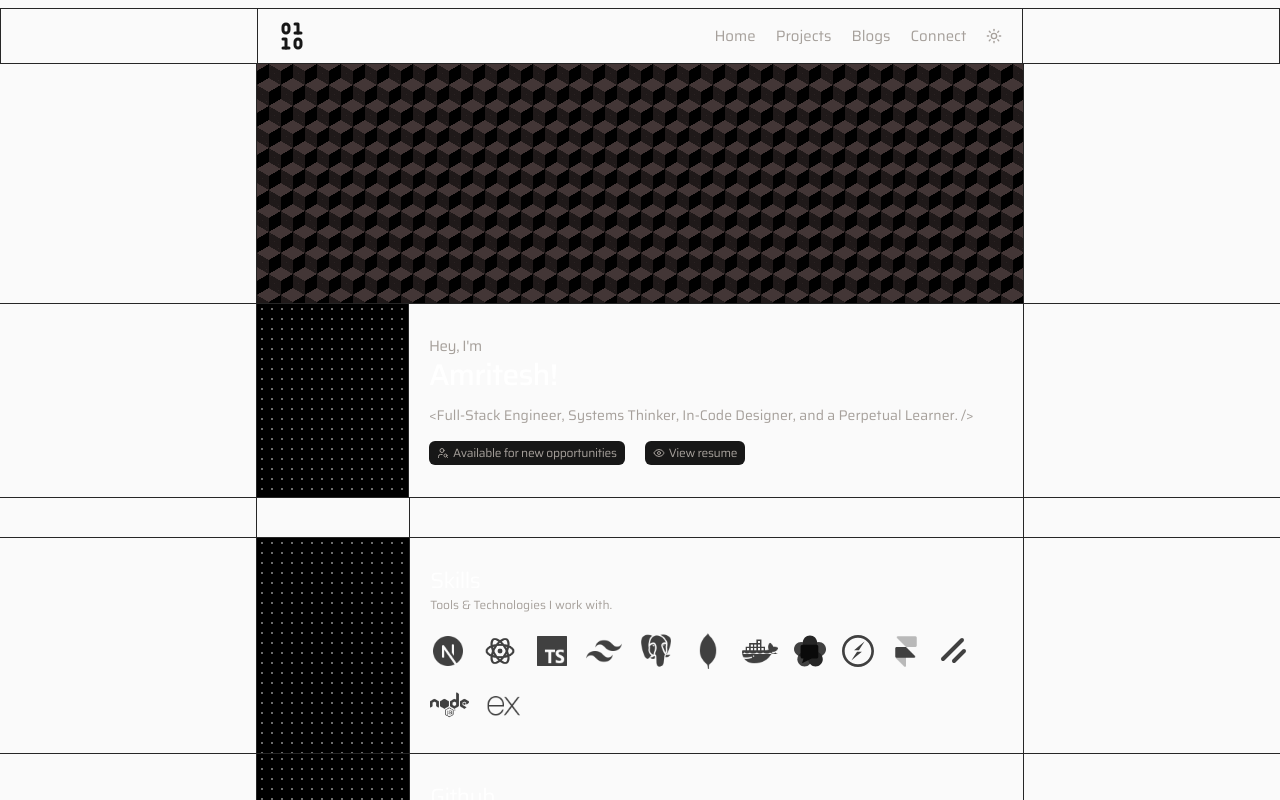
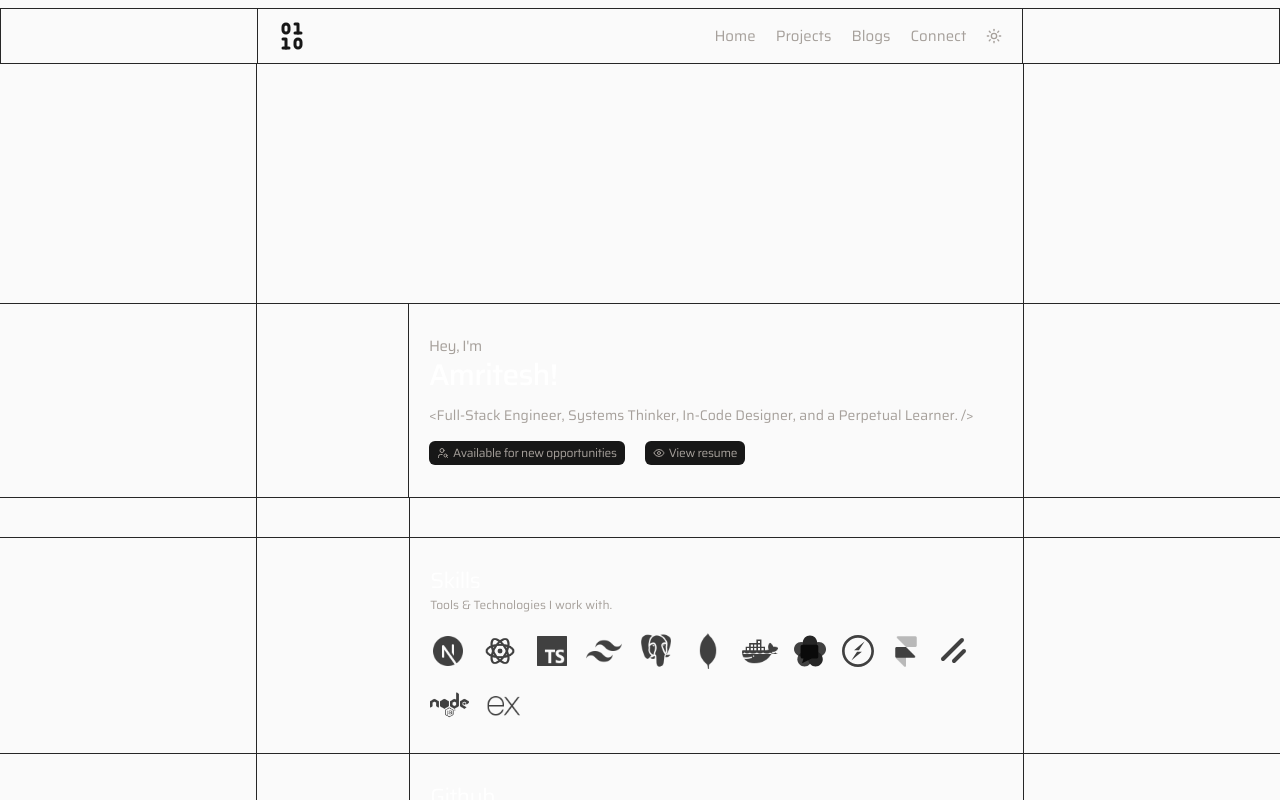
Before and after one commit to amriteshx1/portfolio, a Next.js app: page / in a window 1280 px wide. Shown: the top 800 px of the page. Built offline with nearby package versions, Linux system fonts and the light colour scheme.

Commit message:
add light mode variants for dotted and neutral 3d pattern

```diff
--- a/src/app/globals.css
+++ b/src/app/globals.css
@@ -1,4 +1,6 @@
 @import "tailwindcss";
+
+@custom-variant dark (&:where(.dark, .dark *));
 
 :root {
   --background: #ffffff;
@@ -25,17 +27,32 @@ body {
   font-family: var(--font-saira), Arial, Helvetica, sans-serif;
 }
 
-.dotted-pattern {
+.dark .dotted-pattern-light {
   background-color: #000;
   opacity: 1;
   background-image: radial-gradient(#6c6c6c 0.8px, #000 0.8px);
   background-size: 10px 10px;
 }
 
-.neutral-pattern{
+.dotted-pattern-light {
+  background-color: #fff;
+  opacity: 1;
+  background-image: radial-gradient(#b7abab 0.8px, #fff 0.8px);
+  background-size: 10px 10px;
+}
+
+.dark .neutral-pattern-light{
   background-color: #000000;
   opacity: 1;
   background-image:  linear-gradient(30deg, #433636 12%, transparent 12.5%, transparent 87%, #433636 87.5%, #433636), linear-gradient(150deg, #433636 12%, transparent 12.5%, transparent 87%, #433636 87.5%, #433636), linear-gradient(30deg, #433636 12%, transparent 12.5%, transparent 87%, #433636 87.5%, #433636), linear-gradient(150deg, #433636 12%, transparent 12.5%, transparent 87%, #433636 87.5%, #433636), linear-gradient(60deg, #43363677 25%, transparent 25.5%, transparent 75%, #43363677 75%, #43363677), linear-gradient(60deg, #43363677 25%, transparent 25.5%, transparent 75%, #43363677 75%, #43363677);
+  background-size: 24px 42px;
+  background-position: 0 0, 0 0, 12px 21px, 12px 21px, 0 0, 12px 21px;
+}
+
+.neutral-pattern-light{
+  background-color: #ffffff;
+  opacity: 1;
+  background-image:  linear-gradient(30deg, #d5cfcf 12%, transparent 12.5%, transparent 87%, #d5cfcf 87.5%, #d5cfcf), linear-gradient(150deg, #d5cfcf 12%, transparent 12.5%, transparent 87%, #d5cfcf 87.5%, #d5cfcf), linear-gradient(30deg, #d5cfcf 12%, transparent 12.5%, transparent 87%, #d5cfcf 87.5%, #d5cfcf), linear-gradient(150deg, #d5cfcf 12%, transparent 12.5%, transparent 87%, #d5cfcf 87.5%, #d5cfcf), linear-gradient(60deg, #d5cfcf77 25%, transparent 25.5%, transparent 75%, #d5cfcf77 75%, #d5cfcf77), linear-gradient(60deg, #d5cfcf77 25%, transparent 25.5%, transparent 75%, #d5cfcf77 75%, #d5cfcf77);
   background-size: 24px 42px;
   background-position: 0 0, 0 0, 12px 21px, 12px 21px, 0 0, 12px 21px;
 }
```
